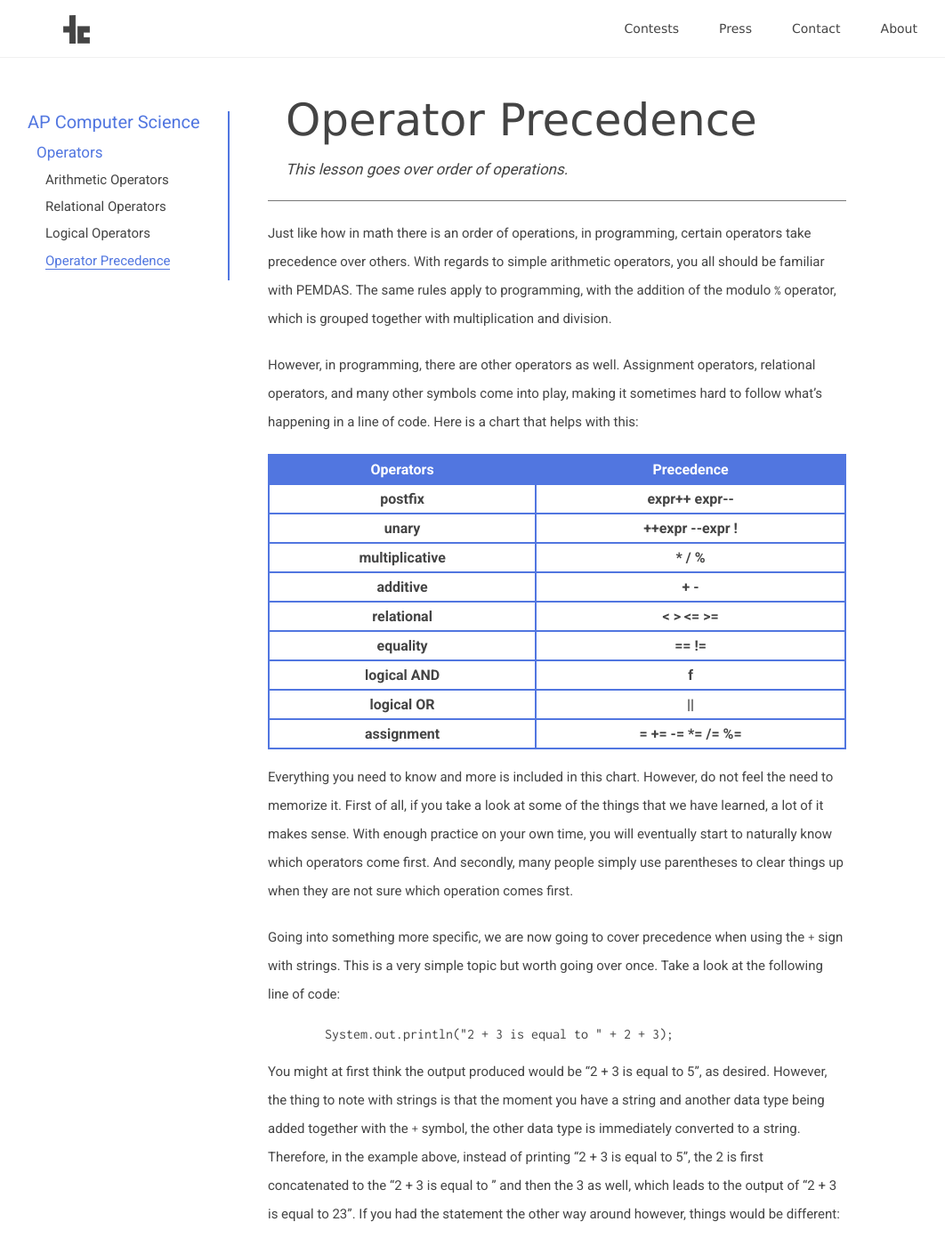
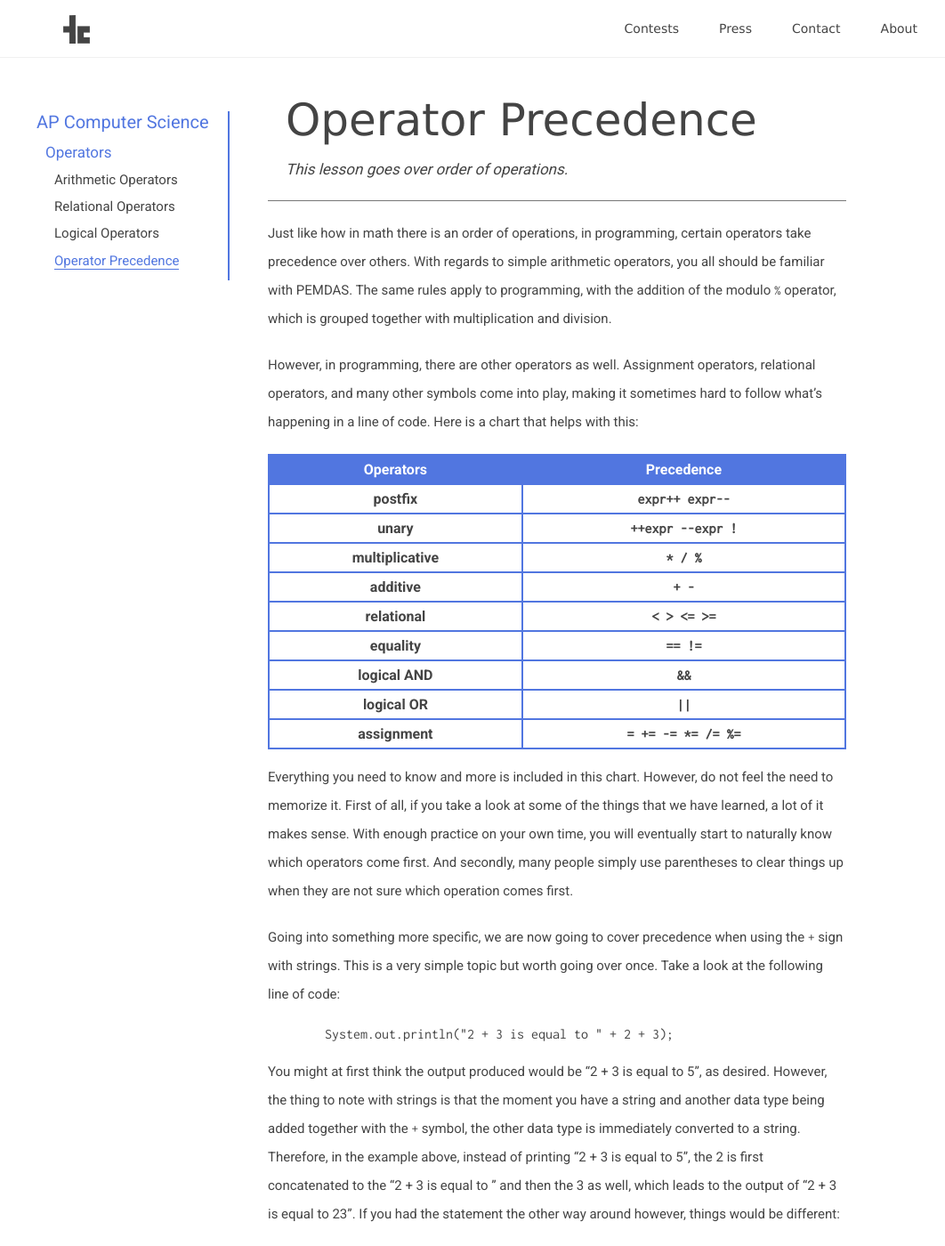
Before and after one commit to teamscode/teamscode.github.io, a Jekyll site: the page built from _posts/2017-11-25-operator-precedence.md, in a window 1280 px wide and 1400 px high. Shown: the whole window at 89% size, without its empty margins (89-1151 px from the left). Built offline with Jekyll 4.4.1, drawn with Linux system fonts in a browser that asks for light colours; nearby versions of some CDN libraries; some of the changed text lies outside the part shown.

Commit message:
some small modifications, mobile fixes

```diff
--- a/_posts/2017-11-25-operator-precedence.md
+++ b/_posts/2017-11-25-operator-precedence.md
@@ -22,39 +22,39 @@ However, in programming, there are other operators as well. Assignment operators
   </tr>
   <tr>
     <td>postfix</td>
-    <td>expr++ expr--</td>
+    <td><code>expr++ expr--</code></td>
   </tr>
   <tr>
     <td>unary</td>
-    <td>++expr --expr !</td>
+    <td><code>++expr  --expr !</code></td>
   </tr>
   <tr>
     <td>multiplicative</td>
-    <td>* / %</td>
+    <td><code>* / %</code></td>
   </tr>
   <tr>
     <td>additive</td>
-    <td>+ -</td>
+    <td><code>+ -</code></td>
   </tr>
   <tr>
     <td>relational</td>
-    <td>< > <= >=</td>
+    <td><code>< > <= >=</code></td>
   </tr>
   <tr>
     <td>equality</td>
-    <td>== !=</td>
+    <td><code>== !=</code></td>
   </tr>
   <tr>
     <td>logical AND</td>
-    <td>f</td>
+    <td><code>&amp;&amp;</code></td>
   </tr>
   <tr>
     <td>logical OR</td>
-    <td>||</td>
+    <td><code>||</code></td>
   </tr>
   <tr>
     <td>assignment</td>
-    <td>= += -= *= /= %=</td>
+    <td><code>= += -= *= /= %=</code></td>
   </tr>
 </table>
 
@@ -82,9 +82,9 @@ An error is thrown because of the minus sign. At first, the 5 is concatenated to
 
 		// Prints "5 - 2 is equal to 3"
 
-**Lesson Quiz**
+<h1>Lesson Quiz</h1>
 
-1. What is the output to the console?
+<h3>1. What is the output to the console?</h3>
 
 		System.out.println(9 - 2 + "" + 4 + 1);
 
@@ -103,7 +103,7 @@ An error is thrown because of the minus sign. At first, the 5 is concatenated to
 	</div>
 </form>
 
-<p>2. What is the output to the console?</p>
+<h3>2. What is the output to the console?</h3>
 
 		System.out.println("Hi" + 3 - 2);
 
@@ -122,7 +122,7 @@ An error is thrown because of the minus sign. At first, the 5 is concatenated to
 	</div>
 </form>
 
-<p>3. What is the output to the console?</p>
+<h3>3. What is the output to the console?</h3>
 
 		System.out.println(true || false && false);
 
@@ -141,7 +141,7 @@ An error is thrown because of the minus sign. At first, the 5 is concatenated to
 	</div>
 </form>
 
-<p>4. What is the output to the console?</p>
+<h3>4. What is the output to the console?</h3>
 
 		System.out.println("True or false: " + true || false);
 
--- a/_sass/pages/_lessons.scss
+++ b/_sass/pages/_lessons.scss
@@ -139,9 +139,10 @@
 
 .left {
   position: absolute;
+  margin-left: 10px;
   margin-right: 60px;
   margin-top: 50px !important;
-  width: 200px !important;
+  width: 190px !important;
   border-style: solid;
   border-width: 0px;
   border-right-width: 2px;
```
Also changed, not shown: _posts/2017-11-25-relational-operators.md (+11 -11 lines).
